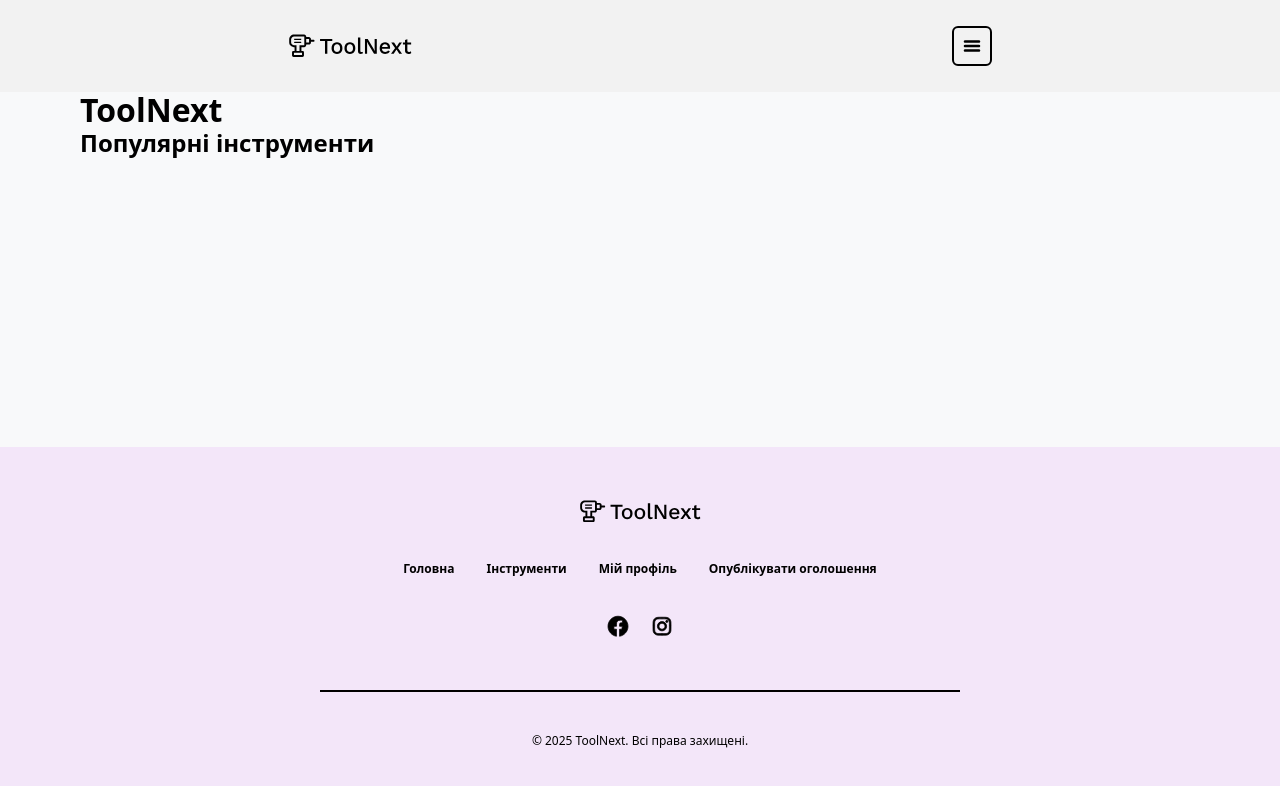
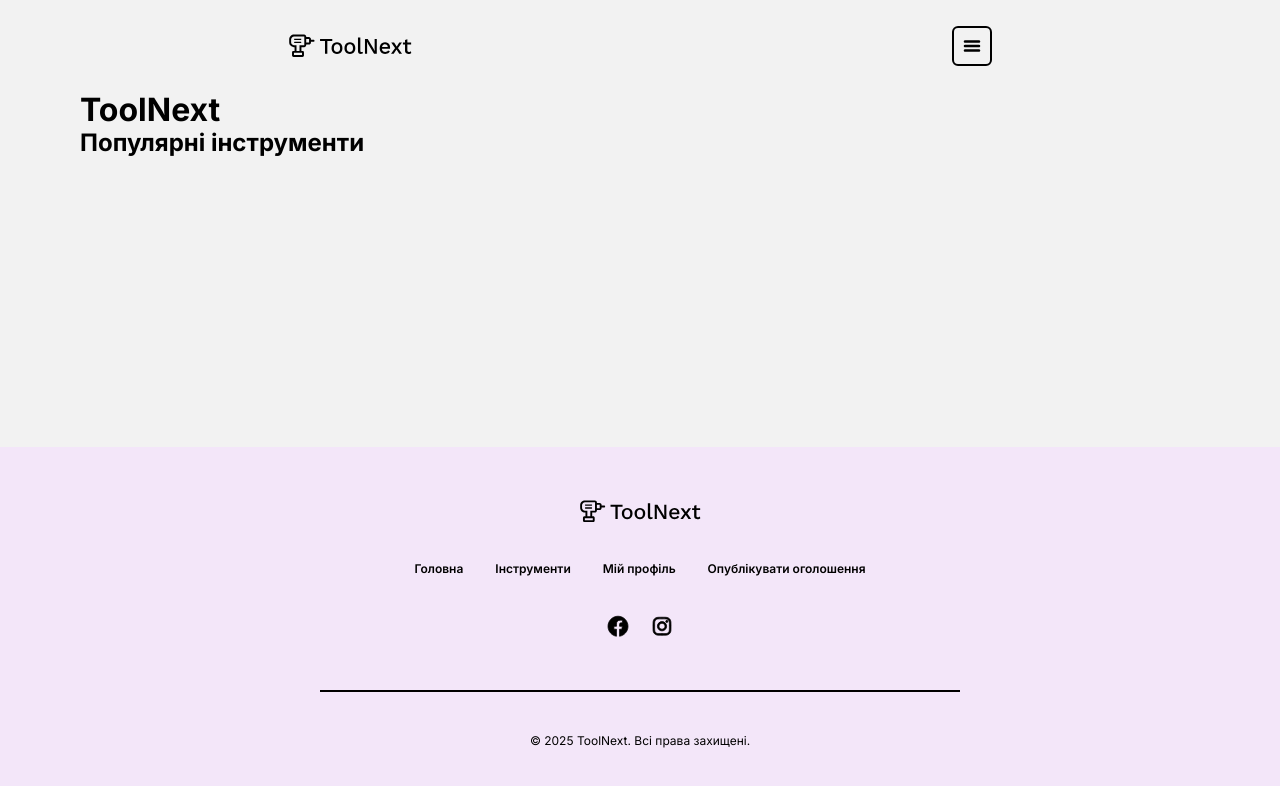
Before and after one commit to yangelia/toolnext-frontend, a Next.js app: page / in a window 1280 px wide. Shown: the top 786 px of the page. Built offline with nearby package versions, Linux system fonts and the light colour scheme.

Commit message:
upd global css

```diff
--- a/app/globals.css
+++ b/app/globals.css
@@ -1,101 +1,77 @@
 @import "modern-normalize";
 
+/* ===== Base styles ===== */
 body {
-  color: var(--foreground);
-  background: var(--background);
+  margin: 0;
+  min-height: 100vh;
+
+  background-color: #f2f2f2;
+
   font-family: var(--font-inter), system-ui, -apple-system, BlinkMacSystemFont,
     "Segoe UI", sans-serif;
+
   -webkit-font-smoothing: antialiased;
   -moz-osx-font-smoothing: grayscale;
+
   display: flex;
   flex-direction: column;
-  min-height: 100vh;
-  margin: 0;
-  background-color: #f8f9fa;
 }
 
+/* ===== Box model ===== */
 *,
 *::before,
 *::after {
   box-sizing: border-box;
 }
 
-ul,
-ol {
-  list-style-type: none;
-  margin: 0;
-  padding: 0;
-}
-
-p,
+/* ===== Typography reset ===== */
 h1,
 h2,
 h3,
 h4,
 h5,
-h6 {
+h6,
+p {
   margin: 0;
 }
 
+/* ===== Lists ===== */
+ul,
+ol {
+  margin: 0;
+  padding: 0;
+  list-style: none;
+}
+
+/* ===== Links ===== */
 a {
   text-decoration: none;
-  /* font-style: normal;
-    color: inherit; */
+  color: inherit;
 }
 
+/* ===== Images ===== */
 img {
   display: block;
   max-width: 100%;
-  height: 100%;
+  height: auto;
 }
 
+/* ===== Buttons ===== */
 button {
   cursor: pointer;
+  font-family: inherit;
 }
 
+/* ===== Layout helpers ===== */
 main {
   flex: 1;
 }
 
-ul,
-ol {
-  list-style-type: none;
-  margin: 0;
-  padding: 0;
+html {
+  scroll-behavior: smooth;
 }
 
-p,
-h1,
-h2,
-h3,
-h4,
-h5,
-h6 {
-  margin: 0;
+:focus-visible {
+  outline: 2px solid #7c3aed;
+  outline-offset: 2px;
 }
-
-a {
-  text-decoration: none;
-  /* font-style: normal;
-    color: inherit; */
-}
-
-img {
-  display: block;
-  max-width: 100%;
-  height: 100%;
-}
-
-button {
-  cursor: pointer;
-}
-
-main {
-  flex: 1;
-}
-
-.layout {
-  min-height: 100vh;
-  display: flex;
-  flex-direction: column;
-}
--- a/app/layout.tsx
+++ b/app/layout.tsx
@@ -11,11 +11,6 @@ const inter = Inter({
   display: "swap",
 });
 
-export const metadata = {
-  title: "ToolNext",
-  description: "Платформа оренди інструментів",
-};
-
 export default function RootLayout({
   children,
 }: {
@@ -23,7 +18,7 @@ export default function RootLayout({
 }) {
   return (
     <html lang="uk">
-      <body>
+      <body className={inter.variable}>
         <TanStackProvider>
           <Header />
           <main>{children}</main>
```
